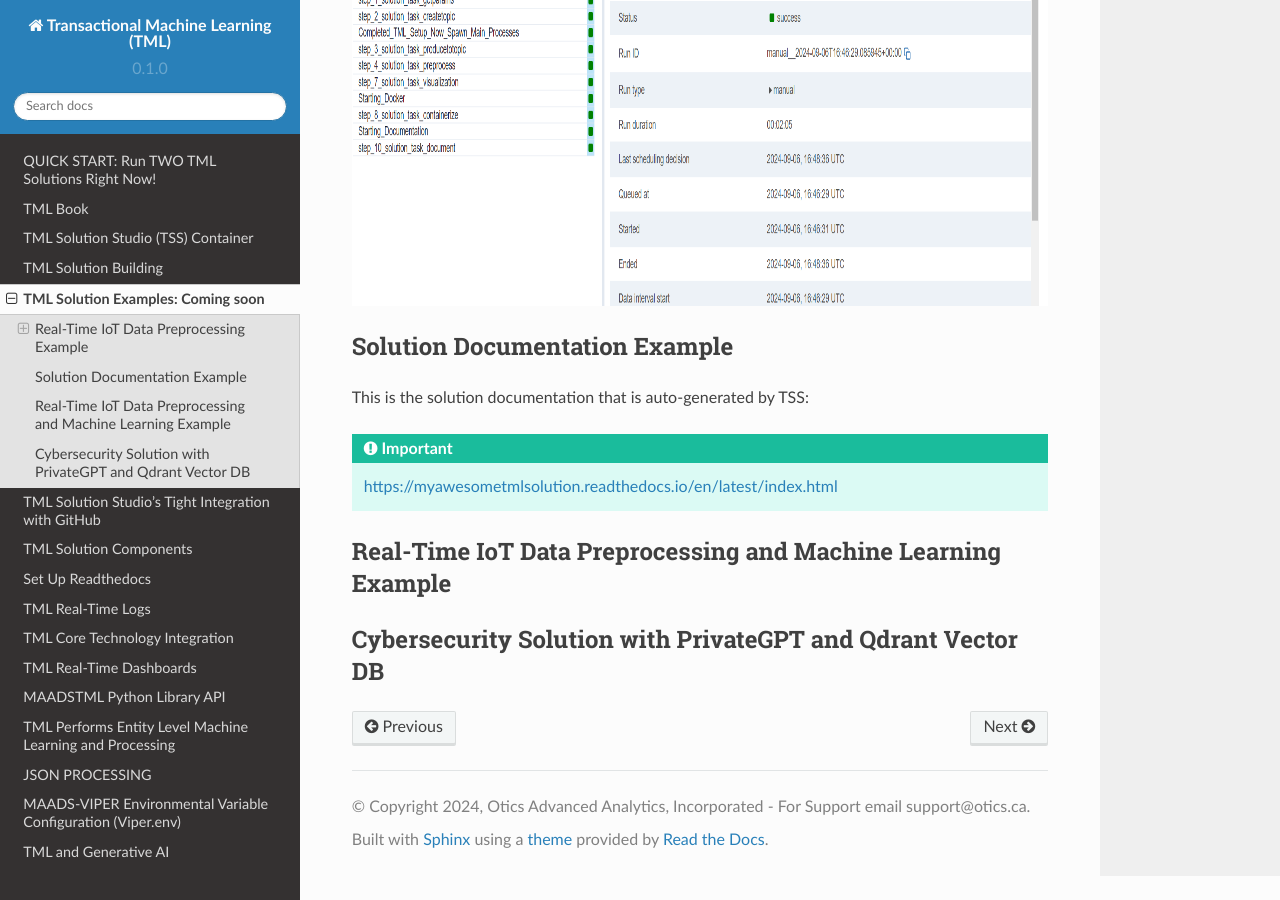
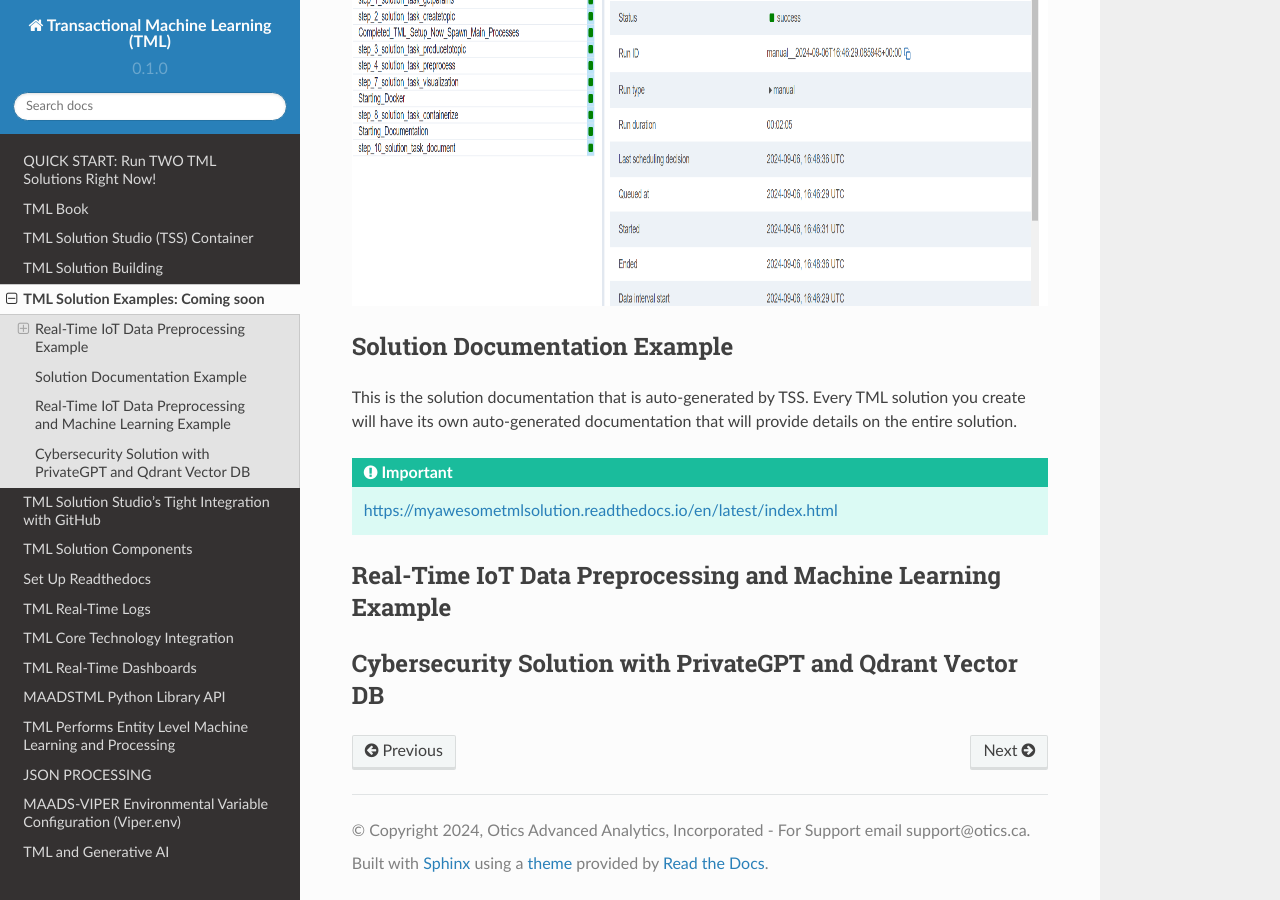
Before and after one commit to smaurice101/readthedocs, a Sphinx documentation site: the page built from docs/source/examples.rst, in a window 1280 px wide and 900 px high, scrolled down 2835 px. Built offline with Sphinx 7.4.7 and the Read the Docs theme 2.0.0, drawn with Linux system fonts in a browser that asks for light colours.

Commit message:
Update examples.rst

```diff
--- a/docs/source/examples.rst
+++ b/docs/source/examples.rst
@@ -117,7 +117,7 @@ Below the TSS/Airflow screen that shows a successful TML solution build.  All co
 
 Solution Documentation Example
 ---------------------------
-This is the solution documentation that is auto-generated by TSS:
+This is the solution documentation that is auto-generated by TSS.  Every TML solution you create will have its own auto-generated documentation that will provide details on the entire solution.
 
 .. important::
    https://myawesometmlsolution.readthedocs.io/en/latest/index.html
```
